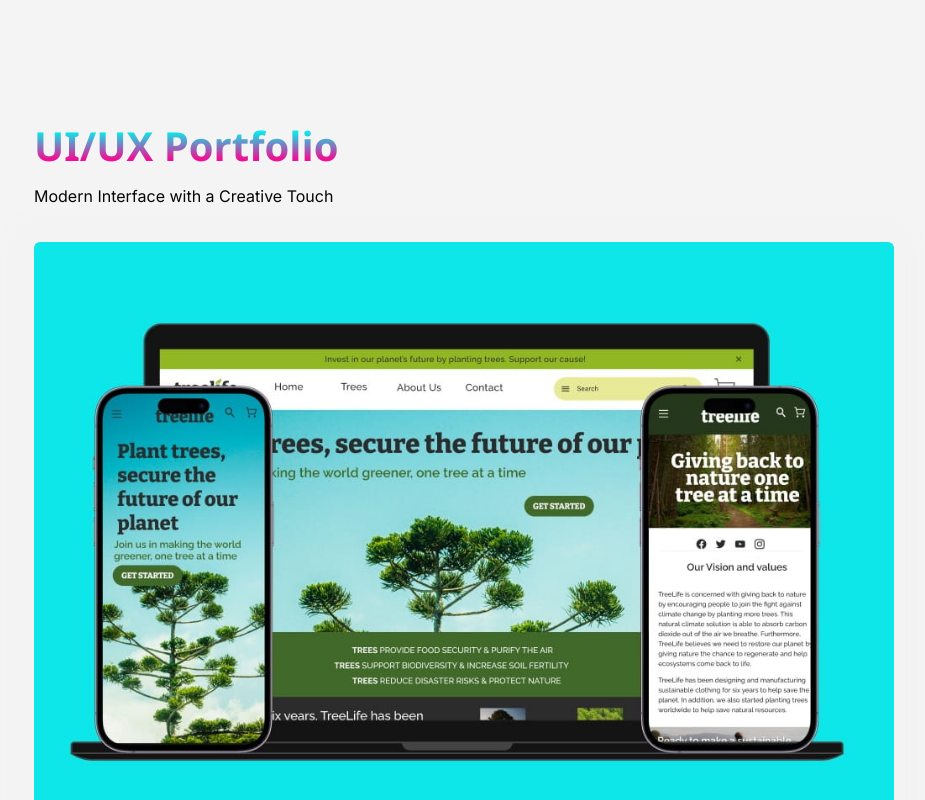
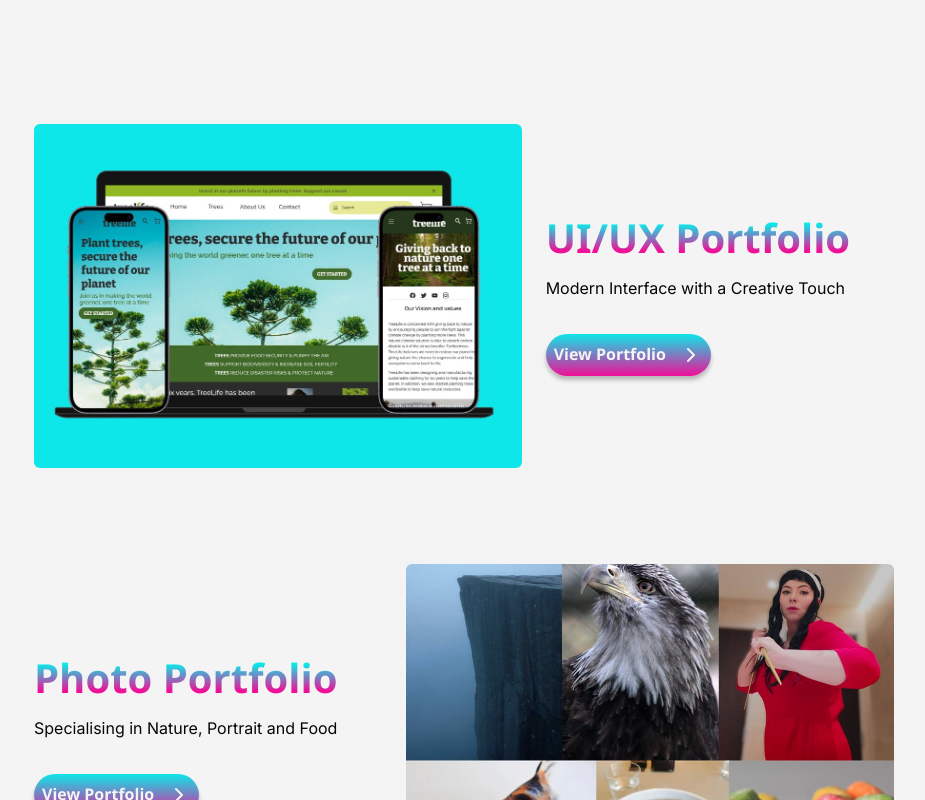
Before and after one commit to duct-tape-deployments/devin-portfolio, a React (Vite) app: page / in a window 1280 px wide. Shown: the part 800-1600 px from the top of the page, without its empty margins (176-1101 px from the left). Built offline with nearby package versions, Linux system fonts and the light colour scheme; a web font is replaced by a local one.

Commit message:
feat: side-by-side portfolio previews on tablet and desktop

```diff
--- a/src/components/home/PortfolioPreview.tsx
+++ b/src/components/home/PortfolioPreview.tsx
@@ -12,7 +12,7 @@ import { useLanguageStore, useT } from '@/stores/languageStore';
 export function PortfolioPreview() {
   return (
     <Section>
-      <PageContainer className="flex flex-col gap-12">
+      <PageContainer className="flex flex-col gap-12 md:gap-16 lg:gap-24">
         {portfolioPreviews.map((preview) => (
           <PreviewItem key={preview.to} preview={preview} />
         ))}
@@ -29,22 +29,30 @@ function PreviewItem({ preview }: { preview: Preview }) {
   const title = preview.title[language];
 
   return (
-    <article aria-labelledby={titleId} className="flex flex-col">
+    <article
+      aria-labelledby={titleId}
+      className="group grid md:grid-cols-2 md:grid-rows-[1fr_auto_auto_auto_1fr] md:gap-x-5 lg:grid-cols-[minmax(0,7fr)_minmax(0,5fr)] lg:gap-x-6 lg:even:grid-cols-[minmax(0,5fr)_minmax(0,7fr)]"
+    >
       <h2
         id={titleId}
-        className={`title-gradient w-fit ${language === 'no' ? 'max-[381px]:text-4xl' : ''}`}
+        className={`title-gradient w-fit md:col-start-2 md:row-start-2 md:group-even:col-start-1 ${language === 'no' ? 'max-[381px]:text-4xl' : ''}`}
       >
         {title}
       </h2>
-      <p className="mt-4">{preview.subtitle[language]}</p>
+      <p className="mt-4 md:col-start-2 md:row-start-3 md:group-even:col-start-1">
+        {preview.subtitle[language]}
+      </p>
       <img
         src={preview.image}
         alt=""
         loading="lazy"
         decoding="async"
-        className="mt-8 aspect-350/247 w-full rounded-md object-cover shadow-card"
+        className="mt-8 aspect-350/247 w-full rounded-md object-cover shadow-card md:col-start-1 md:row-span-full md:mt-0 md:self-center md:group-even:col-start-2"
       />
-      <Link to={preview.to} className="btn btn-primary mt-8 self-center">
+      <Link
+        to={preview.to}
+        className="btn btn-primary mt-8 justify-self-center md:col-start-2 md:row-start-4 md:justify-self-start md:group-even:col-start-1"
+      >
         {t.viewPortfolio}
         <span className="sr-only"> {title}</span>
         <ChevronRight className="size-6" aria-hidden="true" />
--- a/src/components/portfolio/PortfolioCard.tsx
+++ b/src/components/portfolio/PortfolioCard.tsx
@@ -19,7 +19,7 @@ export function PortfolioCard({ caseStudy }: PortfolioCardProps) {
     <article className="ml-1 flex flex-col gap-3.5">
       {caseStudy.image && (
         <div className="overflow-hidden rounded-md shadow-glow-image">
-          <img src={caseStudy.image} alt="" className="aspect-[16/7] w-full object-cover" />
+          <img src={caseStudy.image} alt="" className="aspect-16/7 w-full object-cover" />
         </div>
       )}
 
```
